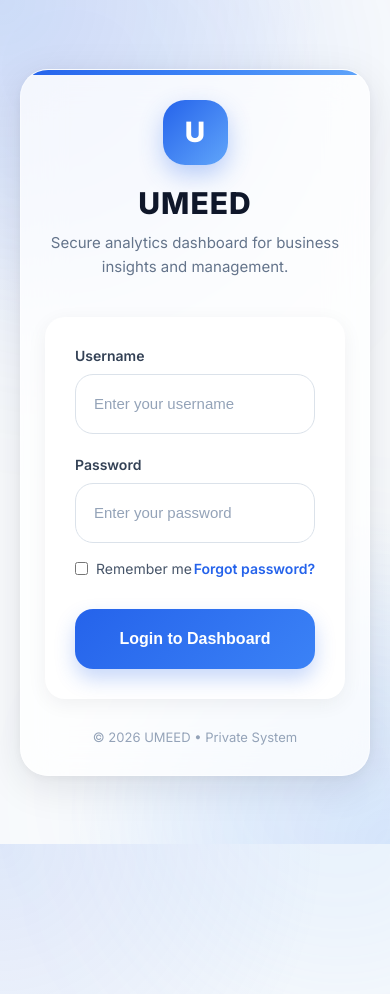
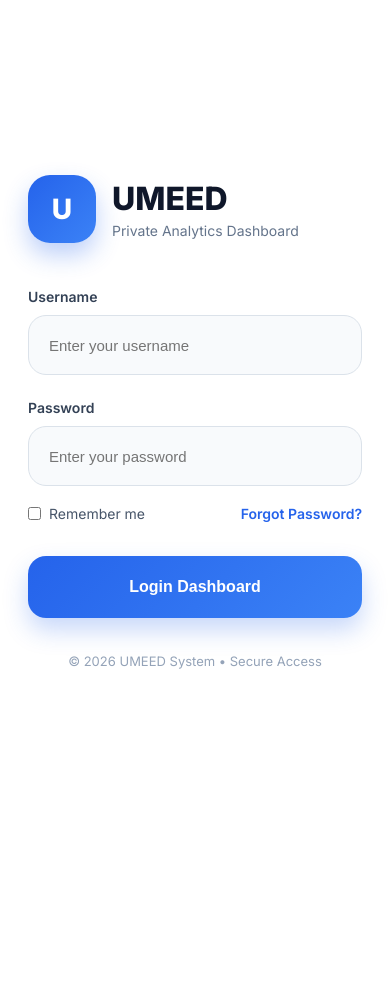
Before and after one commit to Rawish007/dashboard, a Flask app: page /login in a window 390 px wide; the page is wider, and only the part inside the window is pictured. After the commit the page ends 669 px from the top of that part, so only its background shows below. Run offline with Flask 3, Linux system fonts and the light colour scheme.

Commit message:
Update login.html

```diff
--- a/templates/login.html
+++ b/templates/login.html
@@ -1,14 +1,12 @@
 <!DOCTYPE html>
 <html lang="en">
+
 <head>
 
 <meta charset="UTF-8">
 <meta name="viewport" content="width=device-width, initial-scale=1.0">
 
-<title>UMEED Login</title>
-
-<link rel="stylesheet"
-href="{{ url_for('static', filename='style.css') }}">
+<title>UMEED Dashboard Login</title>
 
 <link rel="preconnect" href="https://fonts.googleapis.com">
 <link href="https://fonts.googleapis.com/css2?family=Inter:wght@400;500;600;700;800&display=swap" rel="stylesheet">
@@ -31,171 +29,230 @@ body{
 
     height:100vh;
 
+    overflow:hidden;
+
+    background:#f4f7fb;
+
+}
+
+/* MAIN LAYOUT */
+
+.container{
+
+    width:100%;
+    height:100vh;
+
+    display:flex;
+
+}
+
+/* LEFT SIDE */
+
+.left-side{
+
+    flex:1.2;
+
+    background:
+    linear-gradient(
+    135deg,
+    rgba(15,23,42,0.88),
+    rgba(30,41,59,0.92)
+    ),
+    url('https://images.unsplash.com/photo-1551288049-bebda4e38f71?q=80&w=2070&auto=format&fit=crop');
+
+    background-size:cover;
+    background-position:center;
+
+    position:relative;
+
+    display:flex;
+
+    flex-direction:column;
+
+    justify-content:center;
+
+    padding:70px;
+
+    color:white;
+
+}
+
+/* OVERLAY */
+
+.left-side::before{
+
+    content:"";
+
+    position:absolute;
+
+    inset:0;
+
+    background:linear-gradient(
+    to bottom right,
+    rgba(37,99,235,0.45),
+    rgba(15,23,42,0.80)
+    );
+
+}
+
+/* CONTENT */
+
+.left-content{
+
+    position:relative;
+
+    z-index:2;
+
+    max-width:550px;
+
+}
+
+.badge{
+
+    display:inline-flex;
+
+    align-items:center;
+
+    gap:10px;
+
+    padding:10px 18px;
+
+    border-radius:999px;
+
+    background:rgba(255,255,255,0.10);
+
+    backdrop-filter:blur(10px);
+
+    border:1px solid rgba(255,255,255,0.12);
+
+    margin-bottom:28px;
+
+    font-size:14px;
+
+    font-weight:600;
+
+}
+
+.main-title{
+
+    font-size:68px;
+
+    font-weight:800;
+
+    line-height:1.1;
+
+    margin-bottom:22px;
+
+}
+
+.description{
+
+    font-size:18px;
+
+    line-height:1.8;
+
+    color:#dbeafe;
+
+}
+
+/* STATS */
+
+.stats{
+
+    display:flex;
+
+    gap:20px;
+
+    margin-top:45px;
+
+}
+
+.stat-box{
+
+    background:rgba(255,255,255,0.08);
+
+    backdrop-filter:blur(12px);
+
+    border:1px solid rgba(255,255,255,0.10);
+
+    padding:22px;
+
+    border-radius:22px;
+
+    min-width:150px;
+
+}
+
+.stat-box h2{
+
+    font-size:30px;
+
+    margin-bottom:8px;
+
+}
+
+.stat-box p{
+
+    color:#cbd5e1;
+
+    font-size:14px;
+
+}
+
+/* RIGHT SIDE */
+
+.right-side{
+
+    flex:0.9;
+
     display:flex;
 
     justify-content:center;
 
     align-items:center;
 
-    overflow:hidden;
-
-    background:
-    radial-gradient(circle at top left,#2563eb20,transparent 35%),
-    radial-gradient(circle at bottom right,#3b82f620,transparent 35%),
-    #f8fafc;
+    background:#ffffff;
 
     position:relative;
 
 }
 
-/* FLOATING BLUR */
-
-body::before{
-
-    content:"";
-
-    position:absolute;
-
-    width:500px;
-    height:500px;
-
-    background:#2563eb18;
-
-    border-radius:50%;
-
-    filter:blur(90px);
-
-    top:-180px;
-    left:-180px;
-
-}
-
-body::after{
-
-    content:"";
-
-    position:absolute;
-
-    width:400px;
-    height:400px;
-
-    background:#60a5fa18;
-
-    border-radius:50%;
-
-    filter:blur(80px);
-
-    bottom:-150px;
-    right:-150px;
-
-}
-
-/* WRAPPER */
-
-.login-wrapper{
-
-    width:100%;
-    max-width:450px;
-
-    padding:20px;
-
-    z-index:2;
-
-}
-
-/* CARD */
+/* LOGIN CARD */
 
 .login-card{
 
-    background:rgba(255,255,255,0.75);
+    width:100%;
+    max-width:430px;
 
-    backdrop-filter:blur(20px);
-
-    border:1px solid rgba(255,255,255,0.4);
-
-    border-radius:32px;
-
-    padding:45px;
-
-    box-shadow:
-    0 10px 40px rgba(15,23,42,0.10),
-    0 2px 12px rgba(15,23,42,0.05);
-
-    animation:fadeUp 0.8s ease;
-
-    position:relative;
-
-    overflow:hidden;
-
-}
-
-/* TOP GLOW */
-
-.login-card::before{
-
-    content:"";
-
-    position:absolute;
-
-    top:0;
-    left:0;
-
-    width:100%;
-    height:5px;
-
-    background:linear-gradient(
-    90deg,
-    #2563eb,
-    #3b82f6,
-    #60a5fa
-    );
-
-}
-
-/* ANIMATION */
-
-@keyframes fadeUp{
-
-    from{
-
-        opacity:0;
-        transform:translateY(40px);
-
-    }
-
-    to{
-
-        opacity:1;
-        transform:translateY(0);
-
-    }
+    padding:50px;
 
 }
 
 /* LOGO */
 
-.logo-section{
+.logo{
 
-    text-align:center;
+    display:flex;
 
-    margin-bottom:38px;
+    align-items:center;
+
+    gap:16px;
+
+    margin-bottom:45px;
 
 }
 
 .logo-icon{
 
-    width:75px;
-    height:75px;
-
-    margin:auto;
-    margin-bottom:20px;
+    width:68px;
+    height:68px;
 
     border-radius:22px;
 
     background:linear-gradient(
     135deg,
     #2563eb,
-    #60a5fa
+    #3b82f6
     );
 
     display:flex;
@@ -204,37 +261,34 @@ body::after{
 
     align-items:center;
 
-    font-size:34px;
+    color:white;
 
-    color:white;
+    font-size:28px;
 
     font-weight:800;
 
-    box-shadow:0 10px 25px rgba(37,99,235,0.30);
+    box-shadow:
+    0 12px 25px rgba(37,99,235,0.30);
 
 }
 
-.logo{
+.logo-text h1{
 
-    font-size:36px;
+    font-size:32px;
+
+    color:#0f172a;
 
     font-weight:800;
 
-    color:#0f172a;
-
-    letter-spacing:1px;
-
-    margin-bottom:10px;
-
 }
 
-.subtitle{
+.logo-text p{
 
-    font-size:15px;
+    font-size:14px;
 
     color:#64748b;
 
-    line-height:1.6;
+    margin-top:4px;
 
 }
 
@@ -246,7 +300,7 @@ form{
 
     flex-direction:column;
 
-    gap:22px;
+    gap:24px;
 
 }
 
@@ -254,15 +308,13 @@ form{
 
 .input-group{
 
-    position:relative;
+    display:flex;
+
+    flex-direction:column;
 
 }
 
 .input-group label{
-
-    display:block;
-
-    margin-bottom:10px;
 
     font-size:14px;
 
@@ -270,11 +322,11 @@ form{
 
     color:#334155;
 
+    margin-bottom:10px;
+
 }
 
 .input-group input{
-
-    width:100%;
 
     height:60px;
 
@@ -282,9 +334,7 @@ form{
 
     border-radius:18px;
 
-    background:white;
-
-    padding:0 18px;
+    padding:0 20px;
 
     font-size:15px;
 
@@ -292,7 +342,7 @@ form{
 
     transition:0.3s;
 
-    color:#0f172a;
+    background:#f8fafc;
 
 }
 
@@ -300,16 +350,10 @@ form{
 
     border-color:#2563eb;
 
+    background:white;
+
     box-shadow:
     0 0 0 5px rgba(37,99,235,0.08);
-
-    transform:translateY(-1px);
-
-}
-
-.input-group input::placeholder{
-
-    color:#94a3b8;
 
 }
 
@@ -351,21 +395,13 @@ form{
 
     color:#2563eb;
 
-    transition:0.3s;
-
-}
-
-.forgot:hover{
-
-    opacity:0.8;
-
 }
 
 /* BUTTON */
 
 .login-btn{
 
-    height:60px;
+    height:62px;
 
     border:none;
 
@@ -390,7 +426,7 @@ form{
     margin-top:10px;
 
     box-shadow:
-    0 10px 20px rgba(37,99,235,0.25);
+    0 12px 24px rgba(37,99,235,0.25);
 
 }
 
@@ -399,7 +435,7 @@ form{
     transform:translateY(-2px);
 
     box-shadow:
-    0 15px 30px rgba(37,99,235,0.35);
+    0 18px 35px rgba(37,99,235,0.35);
 
 }
 
@@ -407,40 +443,39 @@ form{
 
 .footer{
 
+    margin-top:35px;
+
     text-align:center;
 
-    margin-top:30px;
+    color:#94a3b8;
 
     font-size:13px;
-
-    color:#94a3b8;
 
 }
 
 /* MOBILE */
 
+@media(max-width:1000px){
+
+    .left-side{
+
+        display:none;
+
+    }
+
+    .right-side{
+
+        flex:1;
+
+    }
+
+}
+
 @media(max-width:500px){
 
     .login-card{
 
-        padding:30px 24px;
-
-        border-radius:28px;
-
-    }
-
-    .logo{
-
-        font-size:30px;
-
-    }
-
-    .logo-icon{
-
-        width:65px;
-        height:65px;
-
-        font-size:28px;
+        padding:28px;
 
     }
 
@@ -452,24 +487,68 @@ form{
 
 <body>
 
-<div class="login-wrapper">
+<div class="container">
+
+    <!-- LEFT SIDE -->
+
+    <div class="left-side">
+
+        <div class="left-content">
+
+            <div class="badge">
+                🔒 Secure Business System
+            </div>
+
+            <div class="main-title">
+                Smart Business Analytics Dashboard
+            </div>
+
+            <div class="description">
+                Monitor sales, manage records, track analytics and control your business operations securely with UMEED Dashboard.
+            </div>
+
+            <!-- STATS -->
+
+            <div class="stats">
+
+                <div class="stat-box">
+                    <h2>99.9%</h2>
+                    <p>System Security</p>
+                </div>
+
+                <div class="stat-box">
+                    <h2>24/7</h2>
+                    <p>Live Monitoring</p>
+                </div>
+
+                <div class="stat-box">
+                    <h2>Realtime</h2>
+                    <p>Analytics Data</p>
+                </div>
+
+            </div>
+
+        </div>
+
+    </div>
+
+    <!-- RIGHT SIDE -->
+
+    <div class="right-side">
 
         <div class="login-card">
 
             <!-- LOGO -->
 
-        <div class="logo-section">
+            <div class="logo">
 
                 <div class="logo-icon">
                     U
                 </div>
 
-            <div class="logo">
-                UMEED
-            </div>
-
-            <div class="subtitle">
-                Secure analytics dashboard for business insights and management.
+                <div class="logo-text">
+                    <h1>UMEED</h1>
+                    <p>Private Analytics Dashboard</p>
                 </div>
 
             </div>
@@ -519,7 +598,7 @@ form{
                     </label>
 
                     <a href="#" class="forgot">
-                    Forgot password?
+                        Forgot Password?
                     </a>
 
                 </div>
@@ -530,7 +609,7 @@ form{
                 type="submit"
                 class="login-btn">
 
-                Login to Dashboard
+                    Login Dashboard
 
                 </button>
 
@@ -540,7 +619,9 @@ form{
 
             <div class="footer">
 
-            © 2026 UMEED • Private System
+                © 2026 UMEED System • Secure Access
+
+            </div>
 
         </div>
 
```
Lines whose indentation alone changed are shown as unchanged.
